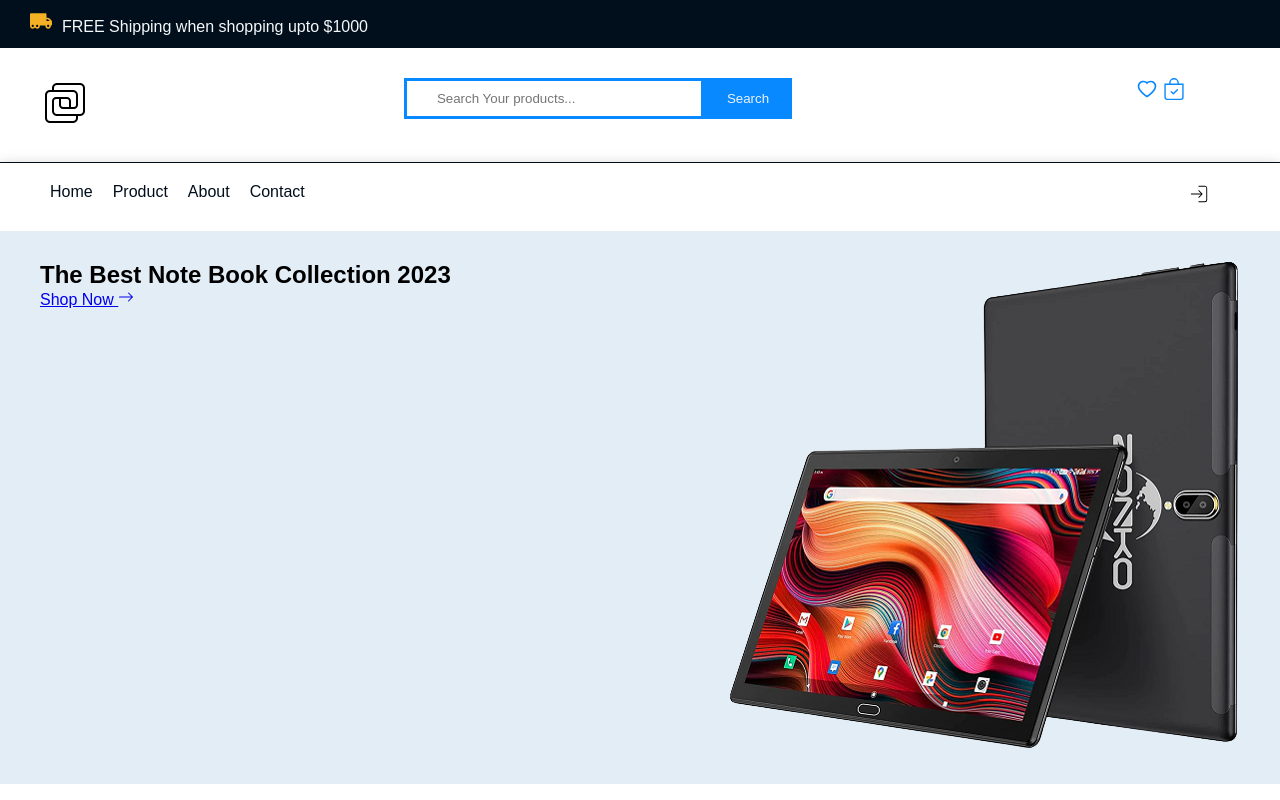
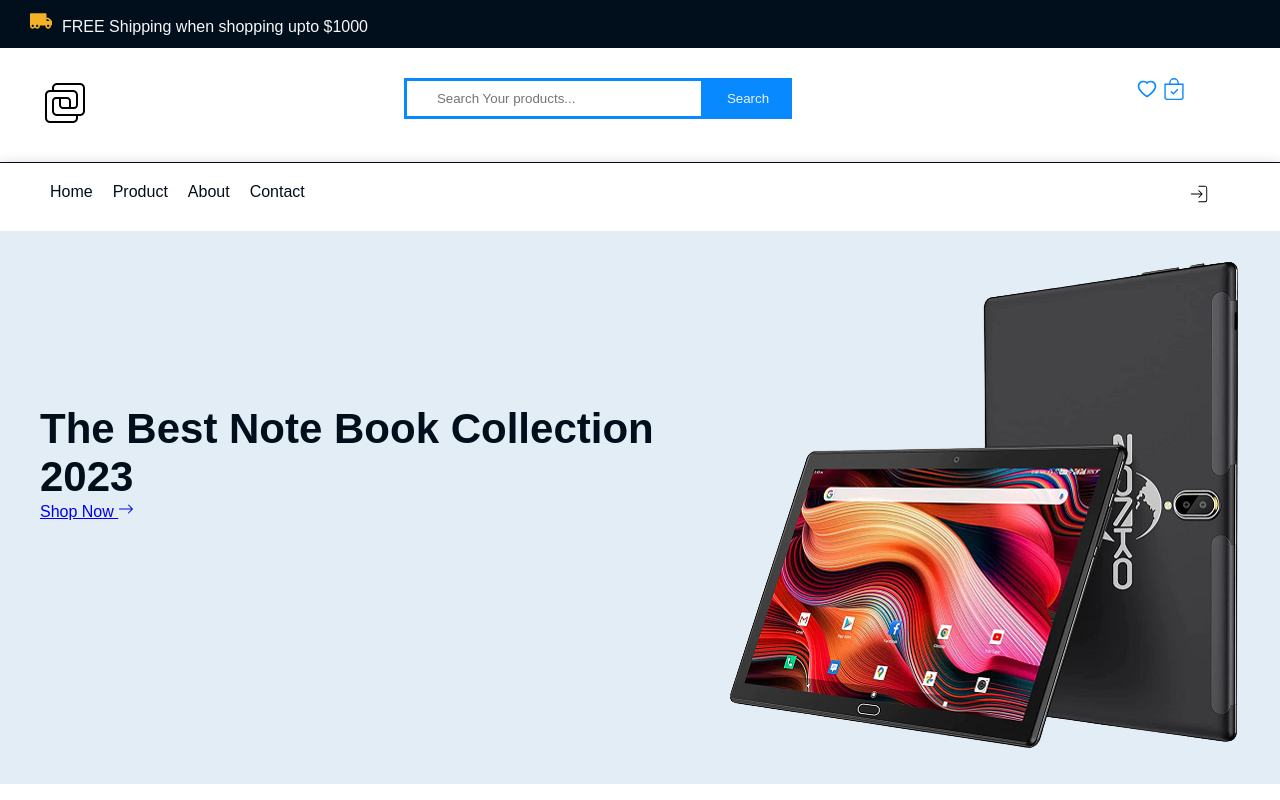
Before and after one commit to jegbune/my-ecommerce-app, a React (Create React App) app: page / in a window 1280 px wide. Built offline with nearby package versions, Linux system fonts and the light colour scheme.

Commit message:
Home page styling

```diff
--- a/src/Component/ecommerceComponent/home.css
+++ b/src/Component/ecommerceComponent/home.css
@@ -18,5 +18,10 @@
 }
 
 .top_banner .container .detail {
+    margin-top: 12%;
+}
 
+.top_banner .container .detail h2 {
+    font-size: 42px;
+    color: #010f1c;
 }
```
